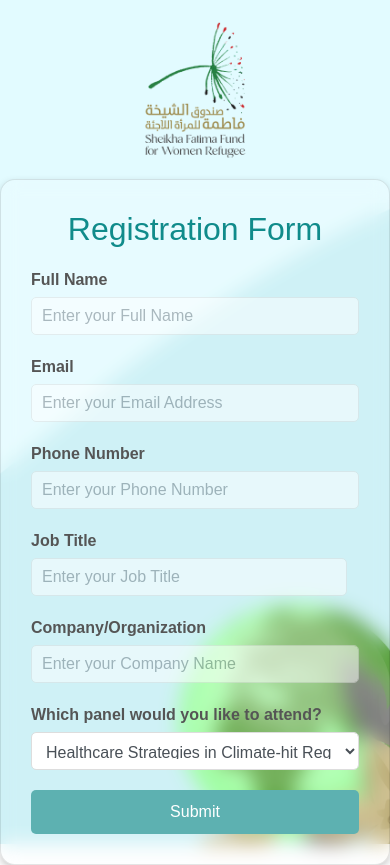
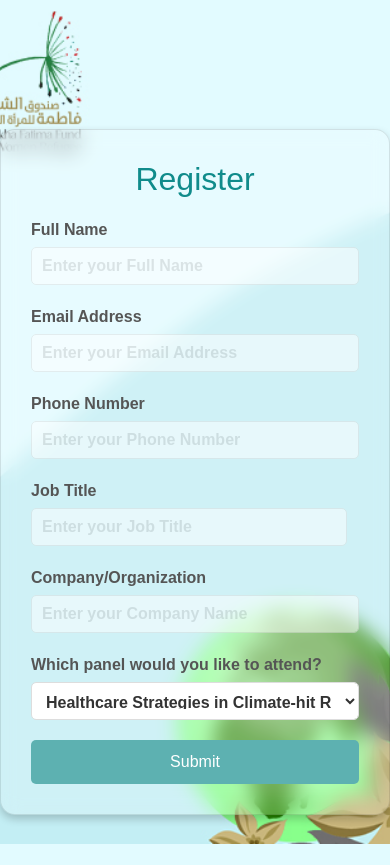
Before and after one commit to Aditya060/Registration, a Django app: page / in a window 390 px wide. After the commit the page ends 844 px from the top, so only its background shows below. Run offline with Django 4.2, Linux system fonts and the light colour scheme; parts of the project's set-up code (start-up, migrations or seed data) failed here and were passed over; some libraries are stand-ins or nearby versions.

Commit message:
Update register.html

```diff
--- a/core/templates/core/register.html
+++ b/core/templates/core/register.html
@@ -20,6 +20,7 @@
         border: 1px solid rgba(0, 0, 0, 0.1);
         padding: 30px;
         border-radius: 15px;
+        margin-top: 100px;
         box-shadow: 0 4px 8px rgba(0, 0, 0, 0.2);
         width: 100%;
         max-width: 500px;
@@ -30,7 +31,7 @@
         margin-bottom: 20px;
         font-size: 2rem;
         text-align: center;
-        color:  rgb(16, 139, 139);
+        color: rgb(16, 139, 139);
     }
 
     .form-group {
@@ -52,15 +53,29 @@
         border-radius: 5px;
     }
 
+    /* Placeholder Styling */
+    .form-control::placeholder {
+        opacity: 0.5; /* Lighter placeholder text */
+        color: #999; /* Placeholder color */
+    }
+
+    /* Input text styling when the user types */
+    .form-control {
+        color: #333; /* Darker input text color */
+        font-weight: bold; /* Bold input text */
+    }
+
+    /* Focus styling to enhance UX */
+    .form-control:focus {
+        border-color: #28a745; /* Green border on focus */
+        box-shadow: 0 0 5px rgba(40, 167, 69, 0.5); /* Light green glow */
+    }
+
     /* Horizontal radio buttons */
     .form-check-inline {
         display: flex;
         justify-content: flex-start;
         gap: 15px;
-    }
-
-    .form-check-input {
-        margin-right: 5px;
     }
 
     .btn-primary {
@@ -78,34 +93,25 @@
     .btn-primary:hover {
         background-color: rgb(16, 139, 139);
     }
+
     /* Media queries for different devices */
     @media (max-width: 768px) {
         body {
-                background-image: url("{% static 'core/images/Mobile_background_image.png' %}");
+            background-image: url("{% static 'core/images/Mobile.jpg' %}");
             background-size: cover;
             background-position: center;
             background-repeat: no-repeat;
+            height: 100vh;
             display: flex;
             align-items: center;
             justify-content: center;
             color: #333;
         }
-        .container {
-                backdrop-filter: blur(10px);
-                border: 1px solid rgba(0, 0, 0, 0.1);
-                padding: 30px;
-                margin-top: 200px;
-                border-radius: 15px;
-                box-shadow: 0 4px 8px rgba(0, 0, 0, 0.2);
-                width: 100%;
-                max-width: 500px;
-                background: rgba(255, 255, 255, 0.2);
-    }
     }
 </style>
 
 <div class="container">
-    <h2>Registration Form</h2>
+    <h2>Register</h2>
     <form method="post">
         {% csrf_token %}
 
@@ -115,21 +121,15 @@
         </div>
 
         <div class="form-group">
-        <label for="id_email">Email</label>
+            <label for="id_email">Email Address</label>
             {{ form.email }}
-        {% if form.email.errors %}
-            <div class="alert alert-danger">{{ form.email.errors }}</div>
-        {% endif %}
         </div>
 
         <div class="form-group">
             <label for="id_phone_number">Phone Number</label>
             {{ form.phone_number }}
-        {% if form.phone_number.errors %}
-            <div class="alert alert-danger">{{ form.phone_number.errors }}</div>
-        {% endif %}
+        </div>
 
-    </div>
         <div class="form-group">
             <label for="id_job">Job Title</label>
             <div class="form-check-inline">
@@ -146,8 +146,8 @@
             <label for="id_panel">Which panel would you like to attend?</label>
             {{ form.panel }}
         </div>
+
         <div class="form-group">
-            <!-- <label for="id_captcha">Captcha</label> -->
             {{ form.captcha }}
             {% if form.captcha.errors %}
                 <div class="text-danger">
@@ -158,7 +158,6 @@
             {% endif %}
         </div>
 
-        <script src="https://www.google.com/recaptcha/api.js" async defer></script>
         <button type="submit" class="btn btn-primary">Submit</button>
     </form>
 </div>
```
Lines whose indentation alone changed are shown as unchanged.
